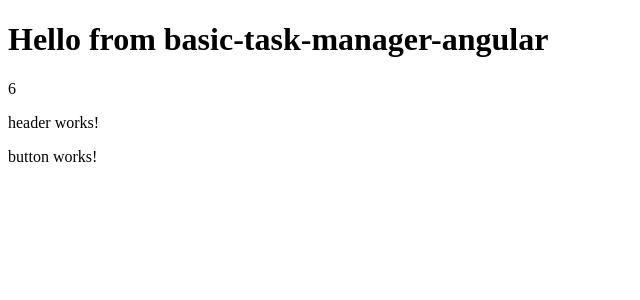
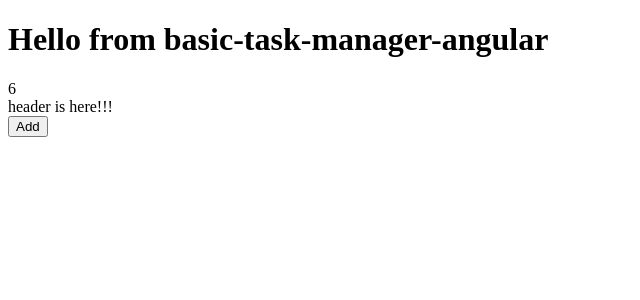
Before and after one commit to stormsidali2001/basic-task-manager-angular, an Angular app: page / in a window 1280 px wide. Shown: the top 300 px of the page, without its empty margins (0-640 px from the left). Built offline with nearby package versions, Linux system fonts and the light colour scheme.

Commit message:
passing props to the button component : text

```diff
--- a/src/app/app.component.html
+++ b/src/app/app.component.html
@@ -1,4 +1,7 @@
 <h1>Hello from {{title}}</h1>
 {{1+5}}
 <app-header></app-header>
-<app-button></app-button>
+<app-button
+  color = 'green'
+  text = 'Add'
+></app-button>
--- a/src/app/components/button/button.component.html
+++ b/src/app/components/button/button.component.html
@@ -1 +1,2 @@
-<p>button works!</p>
+<button
+>{{text}}</button>
--- a/src/app/components/button/button.component.ts
+++ b/src/app/components/button/button.component.ts
@@ -1,4 +1,4 @@
-import { Component, OnInit } from '@angular/core';
+import { Component, Input, OnInit } from '@angular/core';
 
 @Component({
   selector: 'app-button',
@@ -6,7 +6,8 @@ import { Component, OnInit } from '@angular/core';
   styleUrls: ['./button.component.css']
 })
 export class ButtonComponent implements OnInit {
-
+  @Input() text:string ='';
+  @Input() color:string = '';
   constructor() { }
 
   ngOnInit(): void {
--- a/src/app/components/header/header.component.html
+++ b/src/app/components/header/header.component.html
@@ -1 +1,3 @@
-<p>header works!</p>
+<header>
+    header is here!!!
+</header>
```
